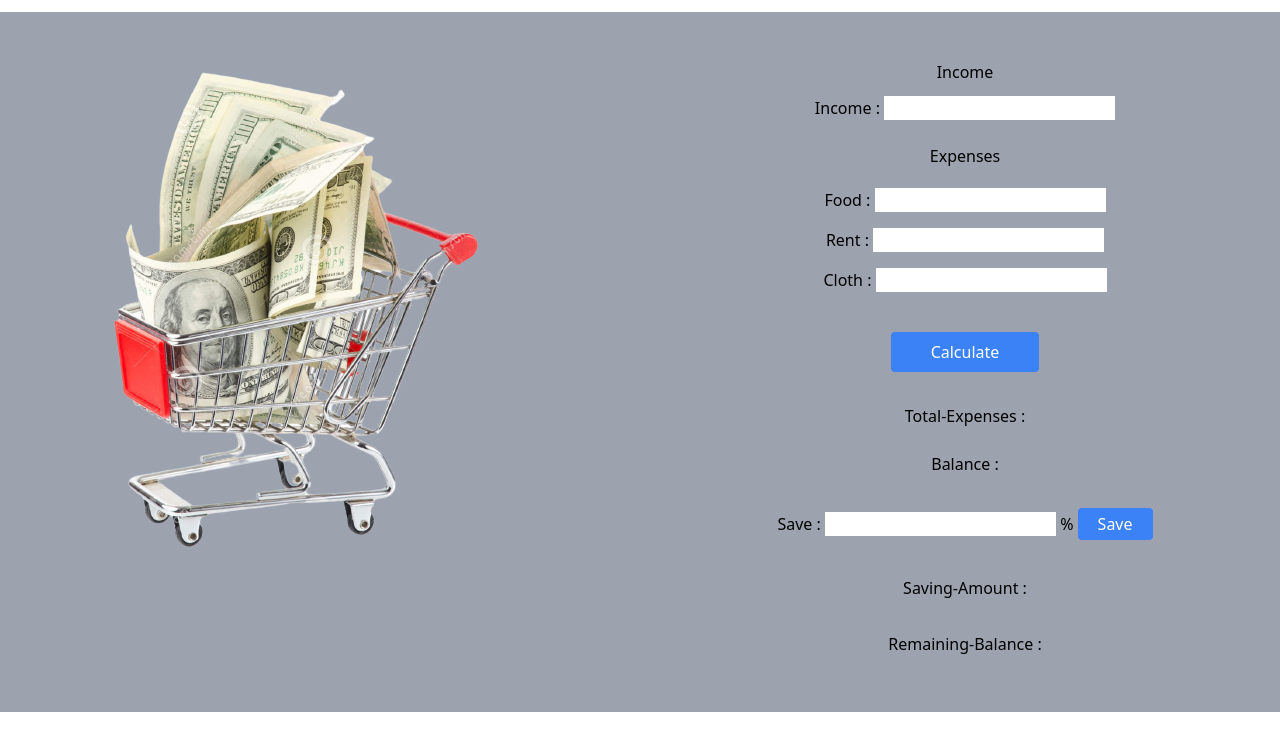
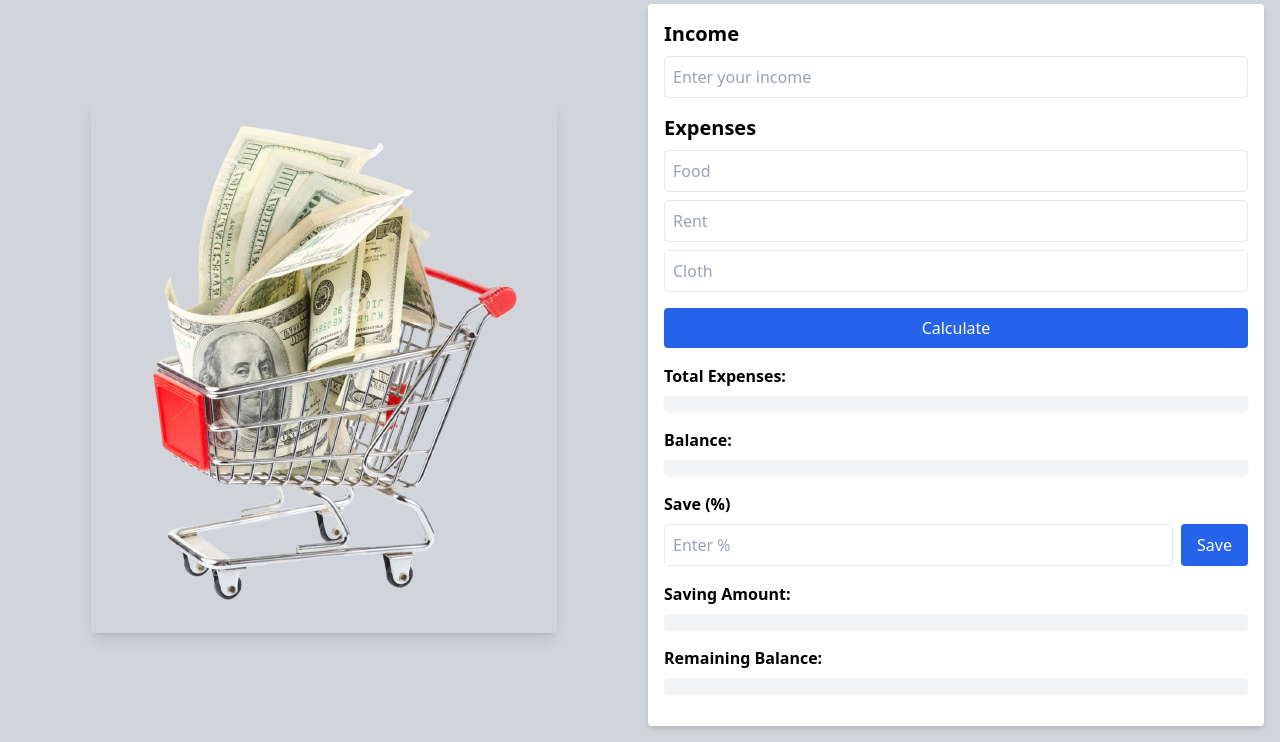
Before and after one commit to shimonmondol/money-master, a plain HTML site: page index.html in a window 1280 px wide. Shown: the part 100-842 px from the top of the page. Before the commit the page ends 812 px from the top, so only its background shows below. Drawn offline with nearby package versions, Linux system fonts and the light colour scheme.

Commit message:
third-commit

```diff
--- a/index.html
+++ b/index.html
@@ -1,69 +1,119 @@
 <!DOCTYPE html>
 <html lang="en">
-
   <head>
-    <meta charset="UTF-8">
-    <meta http-equiv="X-UA-Compatible" content="IE=edge">
-    <meta name="viewport" content="width=device-width, initial-scale=1.0">
-    <title>Document</title>
+    <meta charset="UTF-8" />
+    <meta http-equiv="X-UA-Compatible" content="IE=edge" />
+    <meta name="viewport" content="width=device-width, initial-scale=1.0" />
+    <title>Shopping Budget</title>
     <script src="https://cdn.tailwindcss.com"></script>
   </head>
 
-<body>
-    <header>
-        <h2 class="text-4xl text-center mt-6 pb-8 p-4 ">Shopping Budget</h2>
+  <body class="bg-gray-100">
+    <!-- Header -->
+    <header class="bg-blue-400">
+      <h2 class="text-3xl md:text-4xl text-center py-6 font-semibold">
+        Shopping Budget
+      </h2>
     </header>
-    <section class="half-width text-center bg-gray-400 w-4/4 ps-5 flex">
-        <div class="half-width p-8 w-1/2">
-            <img src="/images/Shopping Budget.png" alt="">
-        </div>
-        <div class="bg-right half-width p-4 w-1/2">
-            <div>
-                <h4 class="pt-8">Income</h4>
-            </div>
-            <div>
-                <h4 class="p-3">Income : <input type="text" id="topNumber" placeholder="" required /></h4>
-            </div>
-            <div class="p-3">
-                <h4>Expenses</h4>
-            </div>
-            <div class="p-2">
-                <h4> Food : <input type="text" id="firstNumber" placeholder="" required /></h4>
-            </div>
-            <div class="p-2">
-                <h4>Rent : <input type="text" id="secondNumber" placeholder="" required /></h4>
-            </div>
-            <div class="p-2">
-                <h4>Cloth : <input type="text" id="thirdNumber" placeholder="" required /></h4>
-            </div>
-            <br />
-            <div>
-                <button onclick="v()"
-                    class="bg-blue-500 mt-2 px-10 rounded py-2 text-white font-medium p-4">Calculate</button>
-                <h4 class="pt-8">Total-Expenses : <p class="pt-5" id="total-expenses" type="text"></p>
-                </h4>
-                <h4 class="pt-1">Balance : <p class="pt-5" id="balance" type="text"></p>
-                </h4>
 
-
-            </div>
-            <div>
-                <h4 class="pt-1 pb-5">Save : <input type="text" id="lastNumber" /> % <button onclick="w ()"
-                        class="bg-blue-500 mb-3 mt-2 px-5 rounded py-1 text-white font-medium p-4">Save</button>
-                </h4>
-                <h4 class="pt-1">Saving-Amount : <p class="pt-5" id="saving" type="text"></p>
-                </h4>
-                <h4 class="pt-3 pb-5">Remaining-Balance : <p class="pt-5" id="remaining-balance" type="text"></p>
-                </h4>
+    <!-- Main Section -->
+    <section class="flex flex-col lg:flex-row bg-gray-300 p-4 gap-4">
+      <!-- Image Section -->
+      <div class="w-full lg:w-1/2 flex justify-center items-center p-4">
+        <img
+          src="/images/Shopping Budget.png"
+          alt="Shopping Budget"
+          class="max-w-full h-auto rounded shadow-lg"
+        />
       </div>
 
+      <!-- Budget Form Section -->
+      <div class="w-full lg:w-1/2 p-4 bg-white rounded shadow-md">
+        <!-- Income -->
+        <div class="mb-4">
+          <h4 class="text-xl font-semibold mb-2">Income</h4>
+          <input
+            type="text"
+            id="topNumber"
+            class="w-full p-2 border rounded"
+            placeholder="Enter your income"
+          />
         </div>
 
+        <!-- Expenses -->
+        <div class="mb-4">
+          <h4 class="text-xl font-semibold mb-2">Expenses</h4>
+          <input
+            type="text"
+            id="firstNumber"
+            class="w-full p-2 border rounded mb-2"
+            placeholder="Food"
+          />
+          <input
+            type="text"
+            id="secondNumber"
+            class="w-full p-2 border rounded mb-2"
+            placeholder="Rent"
+          />
+          <input
+            type="text"
+            id="thirdNumber"
+            class="w-full p-2 border rounded"
+            placeholder="Cloth"
+          />
+        </div>
 
+        <!-- Calculate Button -->
+        <div class="my-4">
+          <button
+            onclick="v()"
+            class="bg-blue-600 hover:bg-blue-700 text-white w-full py-2 rounded"
+          >
+            Calculate
+          </button>
+        </div>
+
+        <!-- Results -->
+        <div class="my-4">
+          <h4 class="font-semibold">Total Expenses:</h4>
+          <p
+            id="total-expenses"
+            class="bg-gray-100 p-2 mt-2 rounded shadow-sm"
+          ></p>
+
+          <h4 class="font-semibold mt-4">Balance:</h4>
+          <p id="balance" class="bg-gray-100 p-2 mt-2 rounded shadow-sm"></p>
+        </div>
+
+        <!-- Save & Remaining -->
+        <div class="my-4">
+          <h4 class="font-semibold mb-2">Save (%)</h4>
+          <div class="flex gap-2 mb-4">
+            <input
+              type="text"
+              id="lastNumber"
+              class="w-full p-2 border rounded"
+              placeholder="Enter %"
+            />
+            <button
+              onclick="w()"
+              class="bg-blue-600 hover:bg-blue-700 text-white px-4 py-2 rounded"
+            >
+              Save
+            </button>
+          </div>
+
+          <h4 class="font-semibold">Saving Amount:</h4>
+          <p id="saving" class="bg-gray-100 p-2 mt-2 rounded shadow-sm"></p>
+
+          <h4 class="font-semibold mt-4">Remaining Balance:</h4>
+          <p
+            id="remaining-balance"
+            class="bg-gray-100 p-2 mt-2 rounded shadow-sm"
+          ></p>
+        </div>
+      </div>
     </section>
-
-
     <script src="/index.js"></script>
   </body>
-
 </html>
```
Lines whose indentation alone changed are shown as unchanged.
